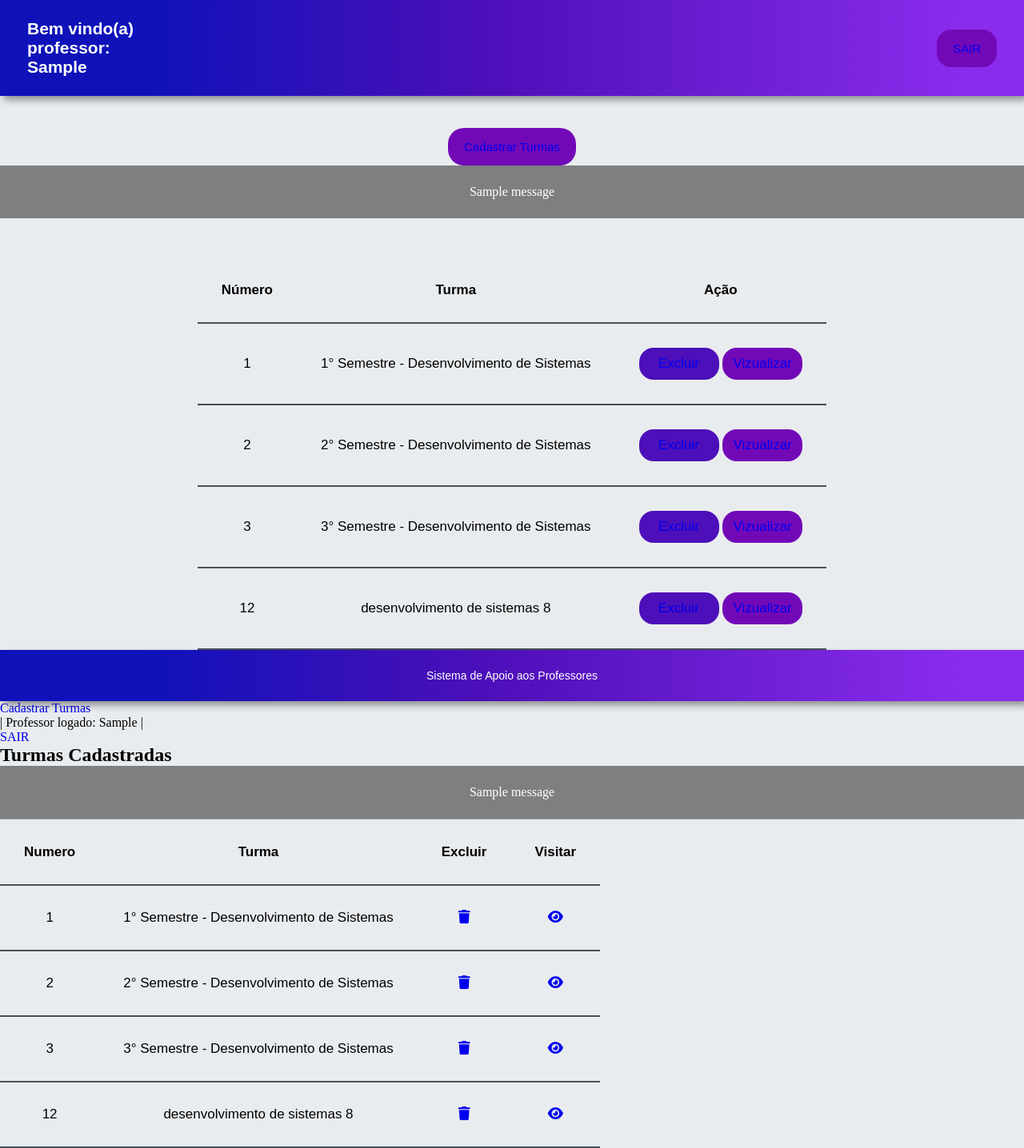
After one commit to MariaEDuarda005/Projeto-Escola-Senai, a Django app: template Escola/App_Escola/templates/socorro.html in a window 1280 px wide. The commit adds this page. Shown: the whole page at 80% size. Run offline with Django 5.2, Linux system fonts and the light colour scheme; data comes from the database, SQL or seed files in the repository; both versions use the stored data as it was after the commit; the template is opened without the code that fills it: values that come from a table or form of the project are taken from there, most other values are stand-ins (such as "Sample title", 1, 10 or a date in 2020); one stand-in notice (Sample message) is shown; some libraries are stand-ins or nearby versions.

```diff
--- a/Escola/App_Escola/static/css/telaProfessor.css
+++ b/Escola/App_Escola/static/css/telaProfessor.css
@@ -109,6 +109,10 @@ td {
     border-bottom: 2px solid #495057;
 }
 
+button{
+    color: #ffff;
+}
+
 button#exclude {
     width: 100px;
     background-color:rgba(77,15,185,1);
--- /dev/null
+++ b/Escola/App_Escola/templates/socorro.html
@@ -0,0 +1,236 @@
+{% comment %} meu html {% endcomment %}
+
+{% load static %}
+<!DOCTYPE html>
+<html lang="en">
+<head>
+    <meta charset="UTF-8">
+    <meta name="viewport" content="width=device-width, initial-scale=1.0">
+    <link rel="stylesheet" type="text/css" href="{% static 'css/telaProfessor.css' %}">
+    <title>Lista de Turmas do professor</title>
+</head>
+
+    <header>
+        <nav>
+            <div class="nav-bar">
+                <h1>Bem vindo(a) professor: {{usuario_logado}}</h1>
+                <button><a href="../accounts/logout">SAIR</a></button>
+            </div>
+        </nav>
+    </header>
+
+<body onLoad="login();">
+    <main>
+        <div class="titulos">
+           <button><a href="/cad_turma/{{id_logado}}">Cadastrar Turmas</a></button>
+        </div>
+
+        {% if messages %}
+            <ul class="mensagem_do_servidor" style="background: #7d7f81; padding: 24px; text-align:center; color: #fff;">
+                {% for mensagem in messages %}
+                   <li style="list-style: none;" {% if mensagem.tags %}class="alert alert-{{message.tags}}"{% endif %}>{{mensagem}}</li>
+                {% endfor %}
+            </ul>
+        {% endif %}
+        <input type="hidden" name="id_logado" id="id_logado" value="{{id_logado}}"/>
+        <input type="hidden" name="nome_logado" id="nome_logado" value="{{usuario_logado}}">
+
+
+        <div class="tabela">
+            <table>
+
+                <tr>
+                    <th>Número</th>
+                    <th>Turma</th>
+                    <th>Ação</th>
+                </tr>
+
+                {% for igs in turma_do_professor %}
+                    <tr>
+                        <td>{{igs.id}}</td>
+                        <td>{{igs.nome_turma}}</td>
+                        <td>
+                            <button id="exclude"><a href="javascript:valida_excluir({{igs.id}})">Excluir</a></button>
+                            <button id="view"><a href="/ver_atividades?id_turma={{igs.id}}&who={{id_logado}}">Vizualizar</a></button>
+                        </td>
+                    </tr>
+                {% endfor %}
+
+            </table>
+        </div>
+    </main>
+</body>
+
+<script>
+    function login(){
+        const value_id_logado = localStorage.getItem('proj_escola_id_logado');
+        const value_nome_logado = localStorage.getItem('proj_escola_nome_logado');
+        let id_logado = document.getElementById("id_logado").value
+        if (value_id_logado == null) {
+
+            let nome_logado = document.getElementById("nome_logado").value
+            localStorage.setItem('proj_escola_id_logado', id_logado)
+            localStorage.setItem('proj_escola_nome_logado', nome_logado)
+        }
+        else
+        {
+          if (value_id_logado == null || value_id_logado != id_logado) {
+              window.alert('Você não está logado. Faça o Login antes de continuar.');
+              window.location.href='../';
+          }
+          else{
+            document.getElementById("id_logado").value = value_id_logado ;
+            document.getElementById("nome_logado").value = value_nome_logado ;
+          }
+        }
+    }
+
+</script>
+
+<script>
+
+    function valida_excluir(id){
+    // Primeiro, exibir a mensagem de confirmação
+    let userConfirmation = confirm("Você tem certeza de que deseja excluir este item?");
+
+    // Se o usuário confirmou a exclusão
+    if(userConfirmation) {
+
+        id=id;
+        endereco='/excluir_turma/' + id;
+        window.location.href=endereco;
+    }
+    // Se o usuário cancelou a exclusão
+    else {
+        console.log('Operação de exclusão cancelada.');
+    }
+    }
+
+
+</script>
+
+</html>
+
+
+
+
+
+{% comment %} da professora {% endcomment %}
+{% load static %}
+<!DOCTYPE html>
+<html lang="en">
+<head>
+    <meta charset="UTF-8">
+    <meta name="viewport" content="width=device-width, initial-scale=1.0">
+    <link rel="stylesheet" type="text/css" href="{% static 'css/cons_turma_lista.css' %}">
+    <title>Lista de Turmas do professor</title>
+</head>
+<header class="login">
+    <div class="fundo_menu">
+        <div class="nome_sistema">
+            Sistema de Apoio aos Professores
+        </div>
+    </div>
+</header>
+
+<nav class="menu">
+    <ul>
+       <li><a href="/cad_turma/{{id_logado}}">Cadastrar Turmas</a></li>
+       <li> | Professor logado: {{usuario_logado}} | </a></li>
+       <li><a href="../accounts/logout">SAIR</a></li>
+    </ul>
+</nav>
+
+<body onLoad="login();">
+    <div class="principal">
+    <div class="container">
+        <section class="enquadramento">
+            <h1> Turmas Cadastradas</h1>
+        </section>
+         {% if messages %}
+            <ul class="mensagem_do_servidor" style="background: #7d7f81; padding: 24px; text-align:center; color: #fff;">
+                {% for mensagem in messages %}
+                   <li style="list-style: none;" {% if mensagem.tags %}class="alert alert-{{message.tags}}"{% endif %}>{{mensagem}}</li>
+                {% endfor %}
+            </ul>
+         {% endif %}
+        <input type="hidden"  name="id_logado" id="id_logado"  value="{{id_logado}}" />
+        <input type="hidden"  name="nome_logado" id="nome_logado"  value="{{usuario_logado}}" />
+        <hr>
+
+        <table>
+            <tr>
+                <th>Numero</th>
+                <th>Turma</th>
+                <th>Excluir</th>
+                <th>Visitar</th>
+            </tr>
+
+            {% for igs in turmas_do_professor %}
+            <tr>
+                <td style="text-align:center">{{igs.id}} </td>
+                <td>{{igs.nome_turma}}</td>
+                <td style="text-align:center"><a href="javascript:valida_excluir({{igs.id}})"><i class="fa-solid fa-trash"></i></a></td>
+                <td style="text-align:center"><a href="/ver_atividades?id_turma={{igs.id}}&who={{id_logado}}"><i class="fa-solid fa-eye"></i></a></td>
+            </tr>
+            {% endfor %}
+
+        </table>
+
+    </div>
+    </div>
+
+<script src="https://kit.fontawesome.com/c9237383f1.js" crossorigin="anonymous"></script>
+
+</body>
+
+<script>
+
+function login(){
+        const value_id_logado = localStorage.getItem('proj_escola_id_logado');
+        const value_nome_logado = localStorage.getItem('proj_escola_nome_logado');
+        let id_logado = document.getElementById("id_logado").value
+        if (value_id_logado == null) {
+
+            let nome_logado = document.getElementById("nome_logado").value
+            localStorage.setItem('proj_escola_id_logado', id_logado)
+            localStorage.setItem('proj_escola_nome_logado', nome_logado)
+        }
+        else
+        {
+          if (value_id_logado == null || value_id_logado != id_logado) {
+              window.alert('Você não está logado. Faça o Login antes de continuar.');
+              window.location.href='../';
+          }
+          else{
+            document.getElementById("id_logado").value = value_id_logado ;
+            document.getElementById("nome_logado").value = value_nome_logado ;
+          }
+        }
+    }
+
+</script>
+
+<script>
+
+function valida_excluir(id){
+  // Primeiro, exibir a mensagem de confirmação
+  let userConfirmation = confirm("Você tem certeza de que deseja excluir este item?");
+
+  // Se o usuário confirmou a exclusão
+  if(userConfirmation) {
+
+    id=id;
+    endereco='/excluir_turma/' + id;
+    window.location.href=endereco;
+  }
+  // Se o usuário cancelou a exclusão
+  else {
+    console.log('Operação de exclusão cancelada.');
+  }
+}
+
+
+</script>
+
+</html>
--- a/Escola/App_Escola/urls.py
+++ b/Escola/App_Escola/urls.py
@@ -5,4 +5,7 @@ urlpatterns = [
     path('', views.abre_index, name='abre_index'),
     path('enviar_login', views.enviar_login, name='enviar_login'),
     path('confirmar_cadastro', views.confirmar_cadastro, name='confirmar_cadastro'),
+    path('cad_turma/<int:id_professor>', views.cad_turma, name='cad_turma'),
+    path('salvar_turma', views.salvar_turma_nova, name='salvar_turma_nova'),
+    path('lista_turma/<int:id_professor>', views.lista_turma, name="lista_turma")
 ]
```
Also changed, not shown: Escola/App_Escola/static/css/cad_turma.css (added, +83 -0 lines), Escola/App_Escola/templates/Cad_turma.html (added, +81 -0 lines), Escola/App_Escola/templates/telaProfessor.html (+79 -29 lines), Escola/App_Escola/views.py (+40 -2 lines), Escola/db.sqlite3.
